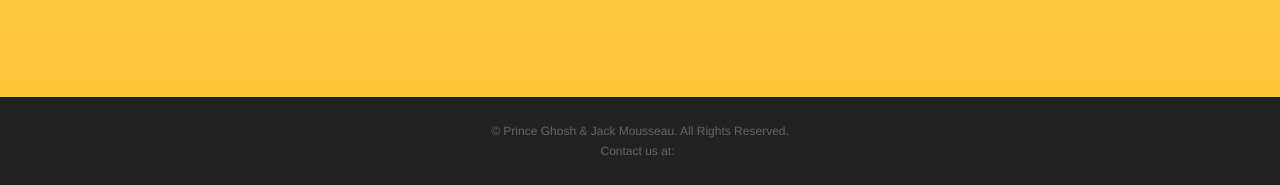
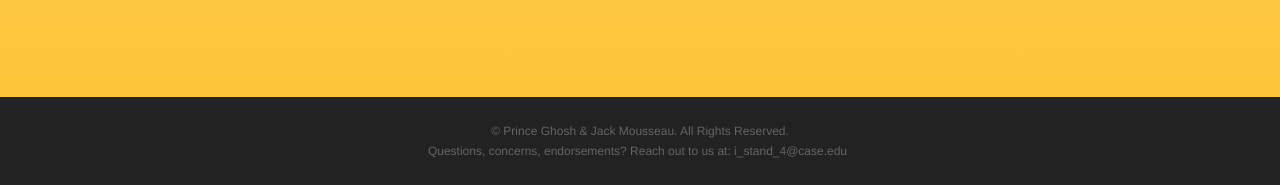
Before and after one commit to princeghosh/IStand4, a website: page index.html in a window 1280 px wide. Shown: the part 3628-3813 px from the top of the page. Drawn offline with nearby package versions, Linux system fonts and the light colour scheme; a web font is replaced by a local one.

Commit message:
Updated email account

```diff
--- a/index.html
+++ b/index.html
@@ -206,7 +206,7 @@
             <p>&copy; Prince Ghosh & Jack Mousseau. All Rights Reserved.</p>
             <ul class="list-inline">
                 <li>
-                    <a href="#">Contact us at: </a>
+                    <a href="#">Questions, concerns, endorsements? Reach out to us at: i_stand_4@case.edu</a>
                 </li>
             </ul>
         </div>
```
